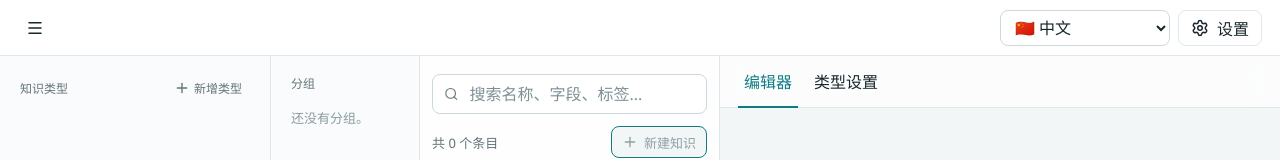
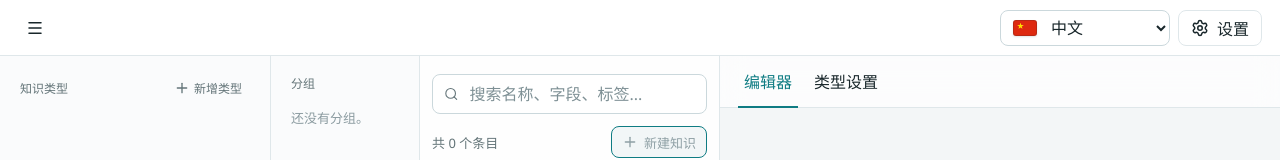
Before and after one commit to sxg15/APWikiDesktop, a React (Vite) app: page / in a window 1280 px wide. Shown: the top 160 px of the page. Built offline with nearby package versions, Linux system fonts and the light colour scheme.

Commit message:
Fix template settings layout

```diff
--- a/src/App.tsx
+++ b/src/App.tsx
@@ -1278,8 +1278,16 @@ function LanguageSelect({
   onChange: (language: LanguageCode) => void;
   value: LanguageCode;
 }) {
+  const selectedLanguage =
+    supportedLanguages.find((language) => language.code === value) ??
+    supportedLanguages[0];
+
   return (
     <label className="language-picker">
+      <span
+        aria-hidden="true"
+        className={`language-flag flag-${selectedLanguage.code}`}
+      />
       <select
         aria-label="当前语言"
         value={value}
@@ -1289,7 +1297,7 @@ function LanguageSelect({
       >
         {supportedLanguages.map((language) => (
           <option key={language.code} value={language.code}>
-            {language.flag} {language.label}
+            {language.label}
           </option>
         ))}
       </select>
--- a/src/styles.css
+++ b/src/styles.css
@@ -202,13 +202,108 @@ textarea {
 }
 
 .language-picker {
+  position: relative;
   display: block;
   width: 170px;
 }
 
 .language-picker select {
   height: 36px;
-  padding: 0 10px;
+  padding: 0 10px 0 46px;
+}
+
+.language-flag {
+  position: absolute;
+  z-index: 1;
+  top: 50%;
+  left: 13px;
+  display: block;
+  width: 24px;
+  height: 16px;
+  overflow: hidden;
+  border: 1px solid rgba(20, 41, 48, 0.18);
+  border-radius: 3px;
+  box-shadow: 0 1px 2px rgba(20, 41, 48, 0.12);
+  pointer-events: none;
+  transform: translateY(-50%);
+}
+
+.flag-zh {
+  background: #de2910;
+}
+
+.flag-zh::before {
+  position: absolute;
+  top: 2px;
+  left: 3px;
+  width: 7px;
+  height: 7px;
+  background: #ffde00;
+  clip-path: polygon(
+    50% 0,
+    61% 35%,
+    98% 35%,
+    68% 56%,
+    79% 91%,
+    50% 70%,
+    21% 91%,
+    32% 56%,
+    2% 35%,
+    39% 35%
+  );
+  content: "";
+}
+
+.flag-en {
+  background:
+    linear-gradient(#3c3b6e 0 54%, transparent 54%) 0 0 / 44% 54% no-repeat,
+    repeating-linear-gradient(
+      to bottom,
+      #b22234 0 1.23px,
+      #fff 1.23px 2.46px
+    );
+}
+
+.flag-ja {
+  background: radial-gradient(circle at center, #bc002d 0 33%, #fff 34%);
+}
+
+.flag-ko {
+  background:
+    radial-gradient(circle at 50% 50%, transparent 0 28%, #fff 29%),
+    linear-gradient(90deg, #c60c30 0 50%, #003478 50%),
+    #fff;
+}
+
+.flag-it {
+  background: linear-gradient(90deg, #009246 0 33%, #fff 33% 66%, #ce2b37 66%);
+}
+
+.flag-es {
+  background: linear-gradient(#aa151b 0 25%, #f1bf00 25% 75%, #aa151b 75%);
+}
+
+.flag-de {
+  background: linear-gradient(#000 0 33%, #dd0000 33% 66%, #ffce00 66%);
+}
+
+.flag-pt {
+  background: linear-gradient(90deg, #006600 0 42%, #ff0000 42%);
+}
+
+.flag-pt::before {
+  position: absolute;
+  top: 5px;
+  left: 8px;
+  width: 6px;
+  height: 6px;
+  border-radius: 999px;
+  background: #ffcc00;
+  content: "";
+}
+
+.flag-ru {
+  background: linear-gradient(#fff 0 33%, #0039a6 33% 66%, #d52b1e 66%);
 }
 
 .topbar-actions button:first-child {
@@ -1135,8 +1230,17 @@ textarea {
 }
 
 .template-designer {
+  display: block;
   grid-template-columns: minmax(0, 1fr);
   align-content: start;
+}
+
+.template-designer .designer-panel {
+  overflow: hidden;
+}
+
+.template-designer .designer-panel + .designer-panel {
+  margin-top: 14px;
 }
 
 .button-row {
@@ -1299,11 +1403,11 @@ textarea {
 
 .markdown-template-panel textarea {
   width: calc(100% - 36px);
-  min-height: calc(100% - 94px);
+  min-height: 260px;
   margin: 18px;
   padding: 12px;
   line-height: 1.6;
-  resize: none;
+  resize: vertical;
 }
 
 .settings-overlay {
```
